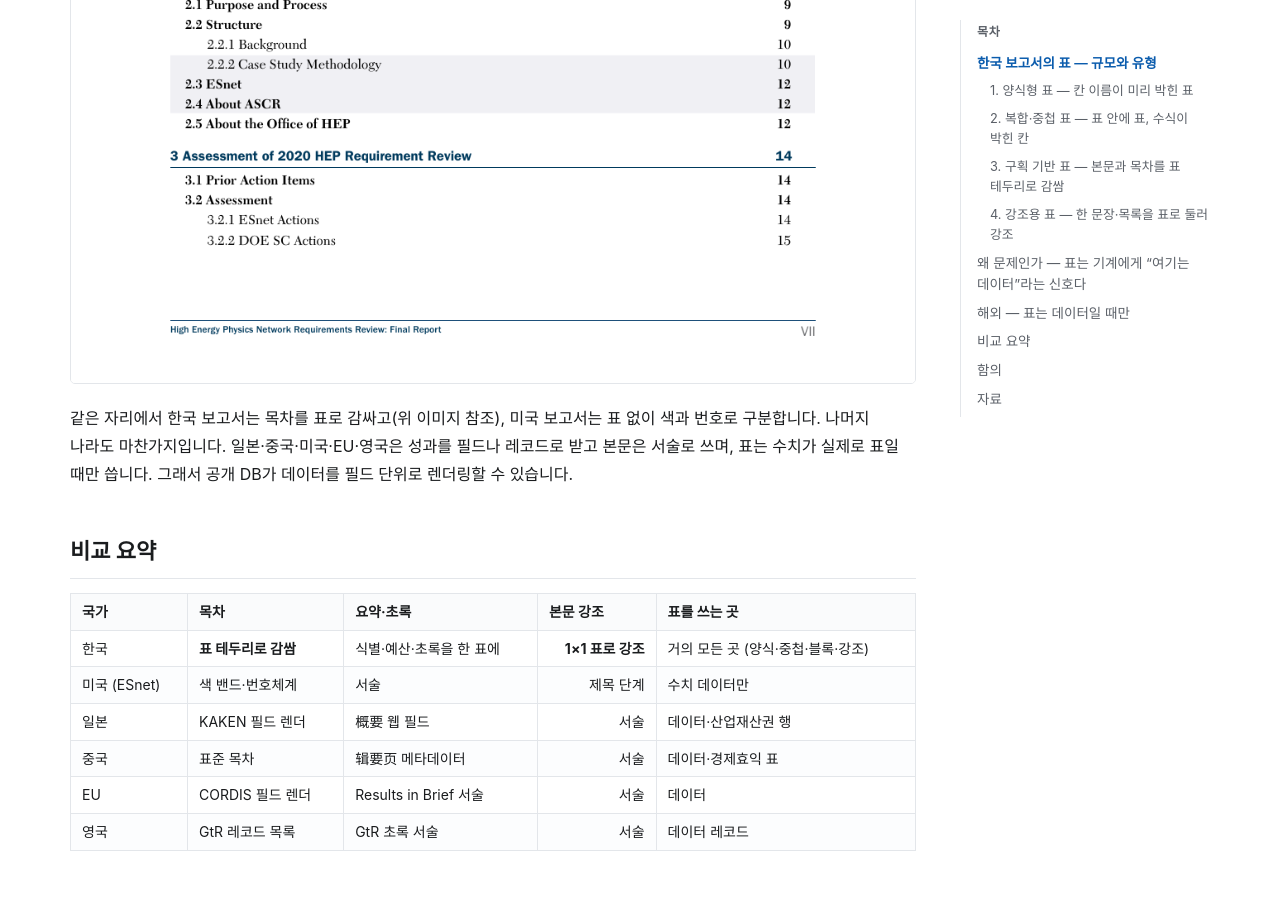
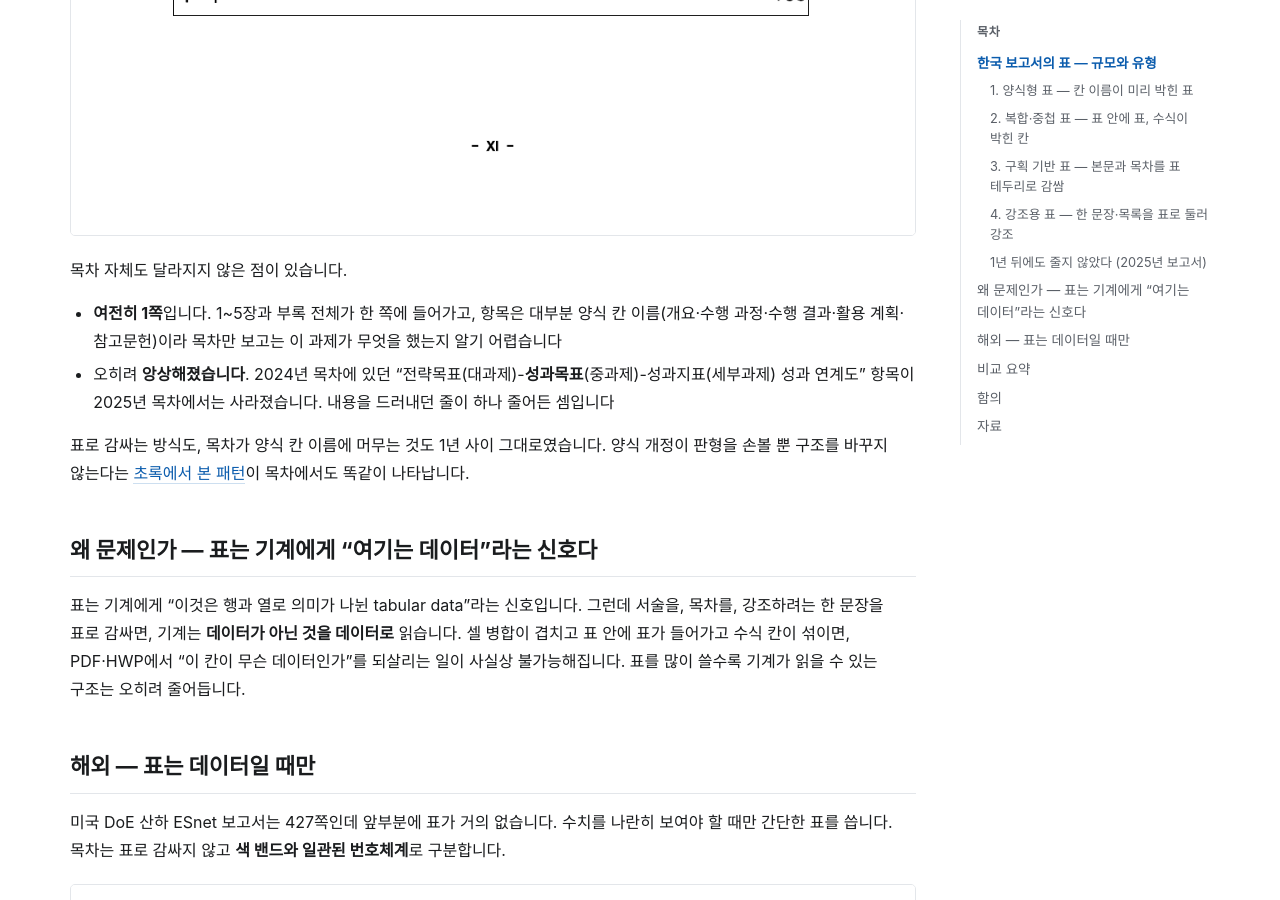
Before and after one commit to msjang/machine-ready-report-survey, a Jekyll site: the page built from findings-tables.md, in a window 1280 px wide and 900 px high, scrolled down 4514 px. Built offline with Jekyll 4.4.1, drawn with Linux system fonts in a browser that asks for light colours; our own code applies the rules of GitHub Pages for plain Markdown files; some of the changed text lies outside the part shown.

Commit message:
finding: 2025년 목차·SUMMARY 비교 — 표 박스·1쪽 목차 그대로, 성과목표 항목은 사라짐
- 2025 보고서도 영문 SUMMARY·목차를 표 테두리로 감쌈(callout 사용 안 줄음)
- 목차 여전히 1쪽, 양식 칸 이름 위주
- 2024 목차의 "전략목표-성과목표-성과지표 성과연계도" 항목이 2025 목차에서 삭제
- 증거 이미지 보존, findings-tables 절·sources 반영

Co-Authored-By: Claude Opus 4.8 <noreply@anthropic.com>

```diff
--- a/findings-tables.md
+++ b/findings-tables.md
@@ -30,6 +30,19 @@
 
 본문에서 한 문장이나 한 목록을 강조하려고 1×1 셀 표로 둘러싸는 쓰임입니다. 표가 강조 도구로 쓰입니다.
 
+### 1년 뒤에도 줄지 않았다 (2025년 보고서)
+
+[2025년 보고서](findings-abstract.md)에서 초록 양식이 일부 바뀌었지만, 표로 감싸는 쓰임은 줄지 않았습니다. 2025년 보고서에서도 **영문 SUMMARY와 목차는 여전히 표 테두리 안에** 있습니다.
+
+![2025년 KISTI 연차보고서 목차. 2024년과 마찬가지로 목차 전체가 표 테두리 안에 있고, 1쪽에 담겼다](images/kr-2025-toc-boxed.png)
+
+목차 자체도 달라지지 않은 점이 있습니다.
+
+- **여전히 1쪽**입니다. 1~5장과 부록 전체가 한 쪽에 들어가고, 항목은 대부분 양식 칸 이름(개요·수행 과정·수행 결과·활용 계획·참고문헌)이라 목차만 보고는 이 과제가 무엇을 했는지 알기 어렵습니다
+- 오히려 **앙상해졌습니다**. 2024년 목차에 있던 "전략목표(대과제)-**성과목표**(중과제)-성과지표(세부과제) 성과 연계도" 항목이 2025년 목차에서는 사라졌습니다. 내용을 드러내던 줄이 하나 줄어든 셈입니다
+
+표로 감싸는 방식도, 목차가 양식 칸 이름에 머무는 것도 1년 사이 그대로였습니다. 양식 개정이 판형을 손볼 뿐 구조를 바꾸지 않는다는 [초록에서 본 패턴](findings-abstract.md)이 목차에서도 똑같이 나타납니다.
+
 ## 왜 문제인가 — 표는 기계에게 "여기는 데이터"라는 신호다
 
 표는 기계에게 "이것은 행과 열로 의미가 나뉜 tabular data"라는 신호입니다. 그런데 서술을, 목차를, 강조하려는 한 문장을 표로 감싸면, 기계는 **데이터가 아닌 것을 데이터로** 읽습니다. 셀 병합이 겹치고 표 안에 표가 들어가고 수식 칸이 섞이면, PDF·HWP에서 "이 칸이 무슨 데이터인가"를 되살리는 일이 사실상 불가능해집니다. 표를 많이 쓸수록 기계가 읽을 수 있는 구조는 오히려 줄어듭니다.
```
Also changed, not shown: sources.md (+1 -1 lines), images/kr-2025-toc-boxed.png (added), sources/korea/kisti-2025-summary-boxed_2026-11-26.png (added), sources/korea/kisti-2025-toc-boxed_2026-11-26.png (added).
